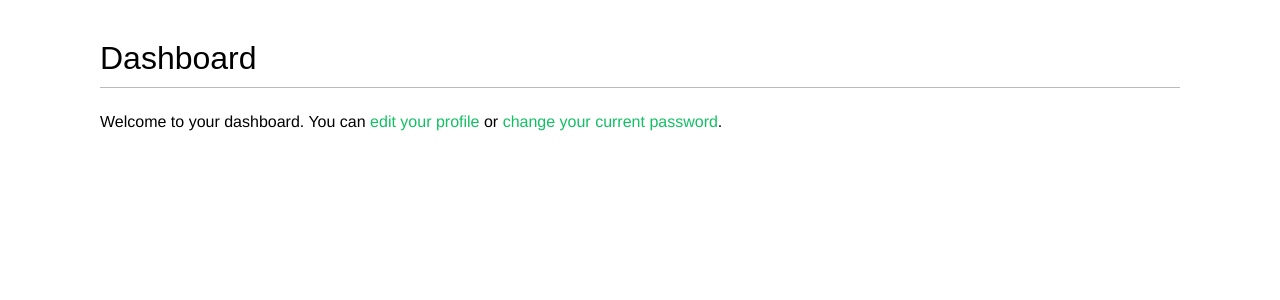
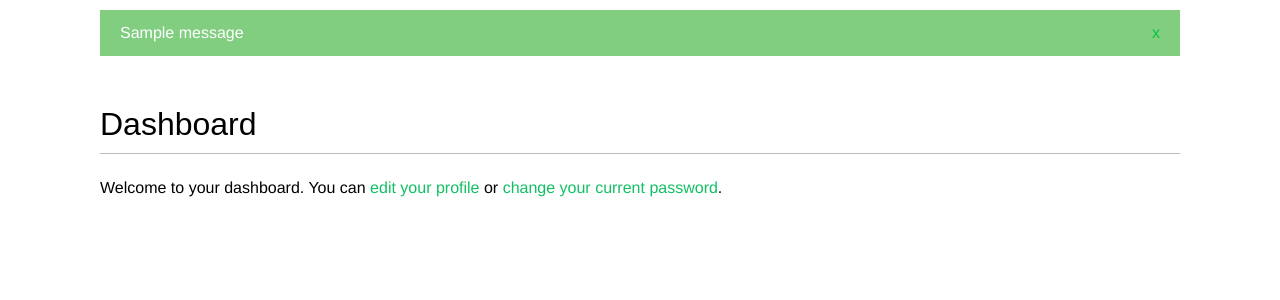
Before and after one commit to Don1k1337/social_website_django, a Django app: page /account/ in a window 1280 px wide. Shown: the part 48-348 px from the top of the page. Run offline with Django 3.2, Linux system fonts and the light colour scheme; a user stored in the database is signed in; tables that the repository leaves empty hold one stand-in row (values such as "Sample post"); one stand-in notice (Sample message) is shown; some web fonts are replaced.

Commit message:
Modified .views.py for error messages showing with the help of django messages framework.

```diff
--- a/account/templates/base.html
+++ b/account/templates/base.html
@@ -30,6 +30,16 @@
        {% endif %}
     </span>
   </div>
+  {% if messages %}
+    <ul class="messages">
+        {% for message in messages %}
+            <li class="{{ message.tags }}">
+                {{ message|safe }}
+                <a href="#" class="close">x</a>
+            </li>
+        {% endfor %}
+    </ul>
+  {% endif %}
 <div id="content">
     {% block content %}
     {% endblock %}
--- a/account/views.py
+++ b/account/views.py
@@ -5,6 +5,7 @@ from .forms import LoginForm, UserRegistrationForm, \
     UserEditForm, ProfileEditForm
 from django.contrib.auth.decorators import login_required
 from .models import Profile
+from django.contrib import messages
 
 
 def user_login(request):
@@ -64,20 +65,24 @@ def register(request):
 
 @login_required
 # view func to edit existing profiles
+@login_required
 def edit(request):
-    # Therefore a better way to get the "profile" from model User
-    profile = Profile(user=request.user)
     if request.method == 'POST':
-        user_form = UserEditForm(instance=request.user, data=request.POST)
-        profile_form = ProfileEditForm(instance=profile,
-                                       data=request.POST,
-                                       files=request.FILES)
+        user_form = UserEditForm(instance=request.user,
+                                 data=request.POST)
+        profile_form = ProfileEditForm(
+                                    instance=request.user.profile,
+                                    data=request.POST,
+                                    files=request.FILES)
         if user_form.is_valid() and profile_form.is_valid():
             user_form.save()
             profile_form.save()
+            messages.success(request, 'Profile updated successfully')
+        else:
+            messages.error(request, 'Error updating your profile, please try again')
     else:
         user_form = UserEditForm(instance=request.user)
-        profile_form = ProfileEditForm(instance=profile)
+        profile_form = ProfileEditForm(instance=request.user.profile)
     return render(request,
                   'account/edit.html',
                   {'user_form': user_form,
```
